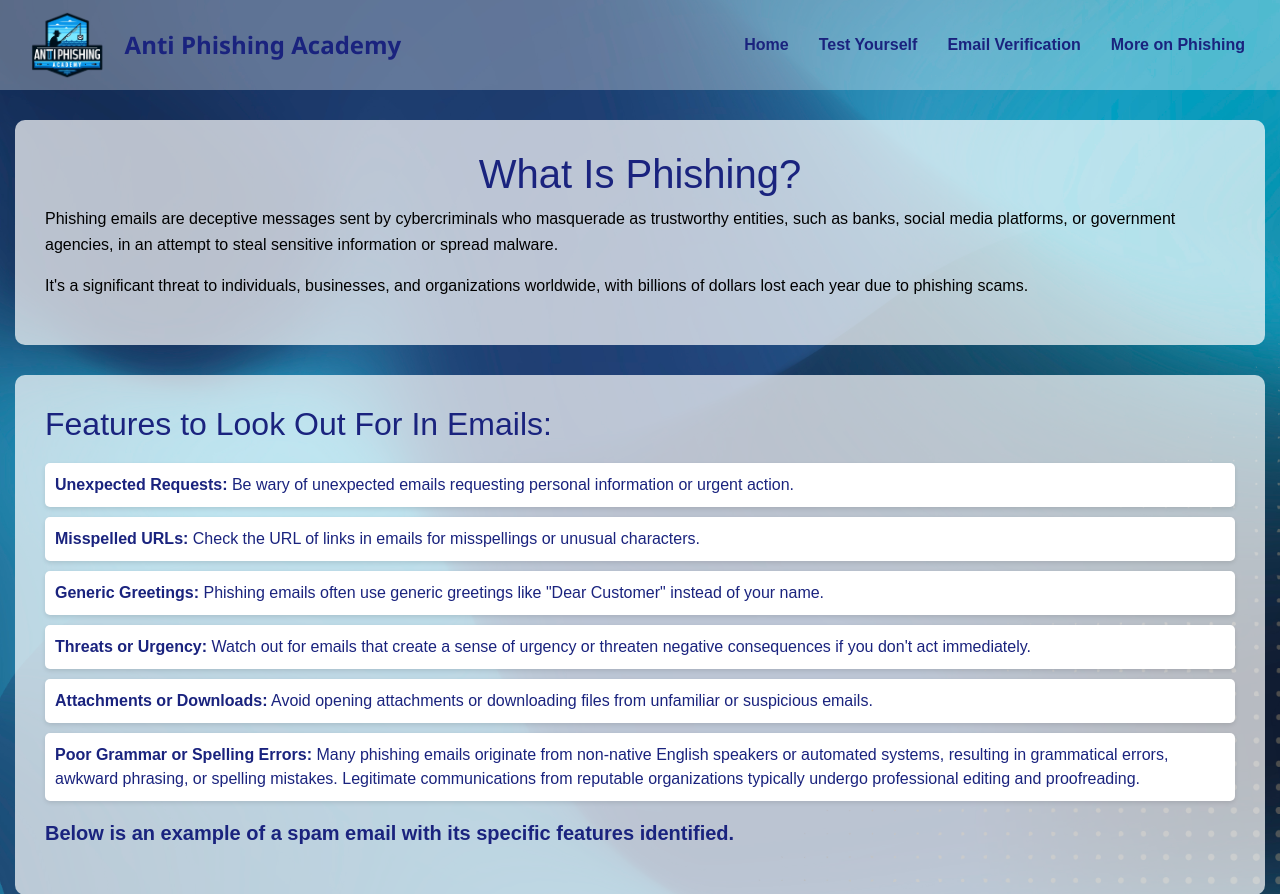
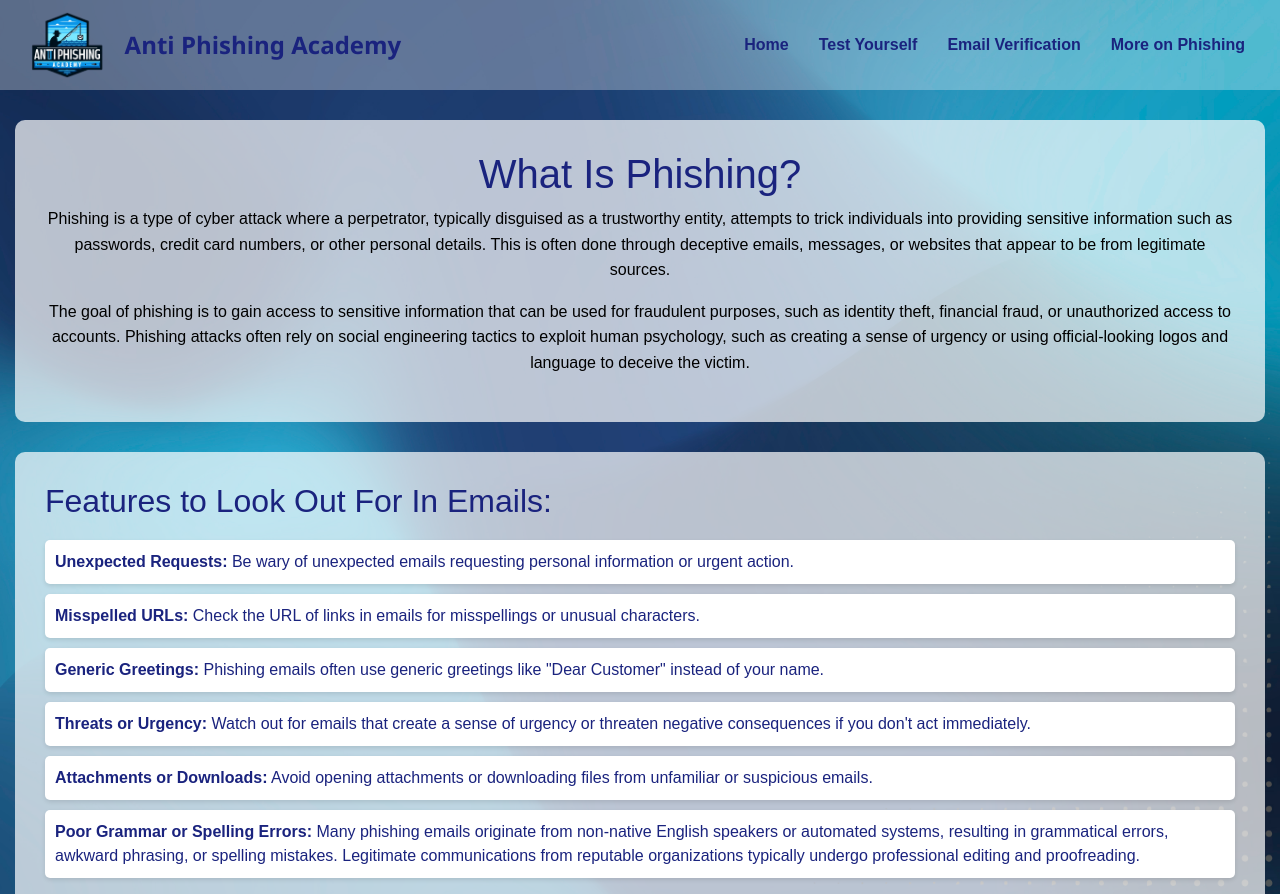
Before and after one commit to Org0220/Phishing-Detector, a PHP site: page /Phishing-Detector/educational_page.php in a window 1280 px wide. Shown: the top 894 px of the page. Run offline with PHP 8.4, Linux system fonts and the light colour scheme.

Commit message:
Minor changes to displayed messages

```diff
--- a/FrontEnd/educational_page.php
+++ b/FrontEnd/educational_page.php
@@ -5,8 +5,8 @@
 <div class="flex-container">
     <div class="doup" style = "margin-top:120px">
         <h1>What Is Phishing?</h1>
-        <p style="color:black">Phishing emails are deceptive messages sent by cybercriminals who masquerade as trustworthy entities, such as banks, social media platforms, or government agencies, in an attempt to steal sensitive information or spread malware.</p>
-        <p style="color:black">It's a significant threat to individuals, businesses, and organizations worldwide, with billions of dollars lost each year due to phishing scams.</p>
+        <p style="color:black; text-align:center">Phishing is a type of cyber attack where a perpetrator, typically disguised as a trustworthy entity, attempts to trick individuals into providing sensitive information such as passwords, credit card numbers, or other personal details. This is often done through deceptive emails, messages, or websites that appear to be from legitimate sources.</p>
+        <p style="color:black; text-align:center">The goal of phishing is to gain access to sensitive information that can be used for fraudulent purposes, such as identity theft, financial fraud, or unauthorized access to accounts. Phishing attacks often rely on social engineering tactics to exploit human psychology, such as creating a sense of urgency or using official-looking logos and language to deceive the victim.</p>
     </div>
     <div class="doup">
         <h2>Features to Look Out For In Emails:</h2>
--- a/FrontEnd/include/header.php
+++ b/FrontEnd/include/header.php
@@ -92,6 +92,7 @@
         }
 
         .box {
+            text-align: justify;
             max-width: 600px;
             background-color: rgba(0, 0, 0, 0.7); /* Dark with transparency */
             padding: 30px;
```
